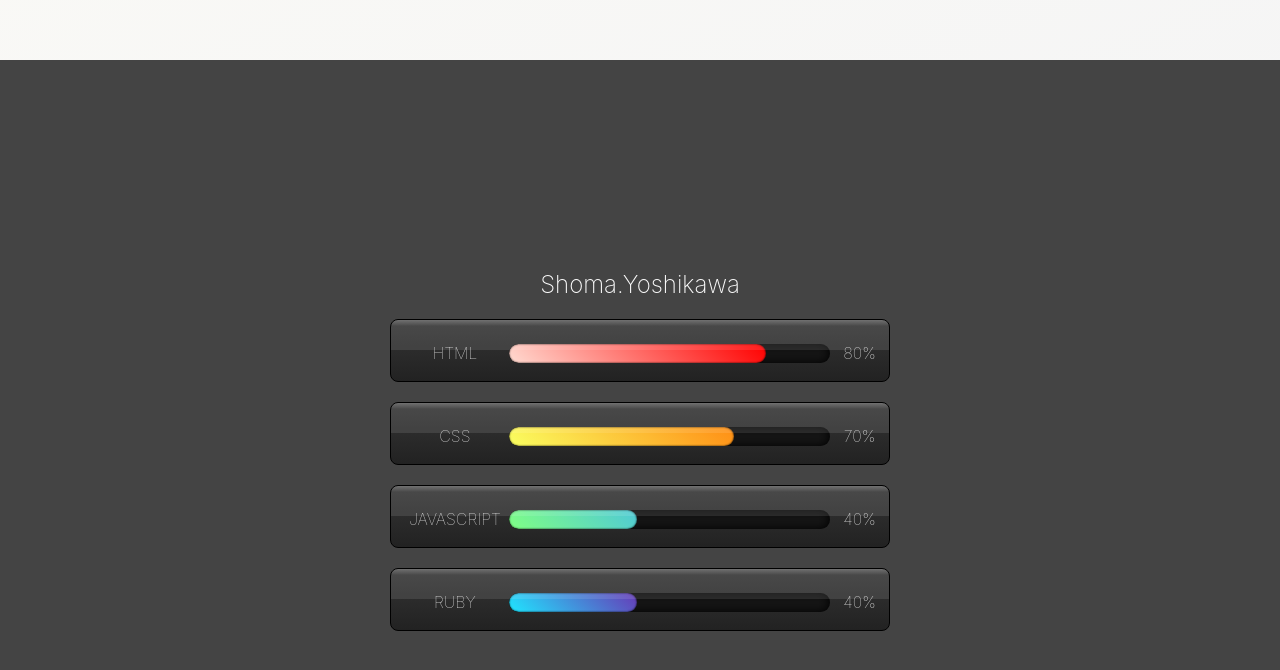
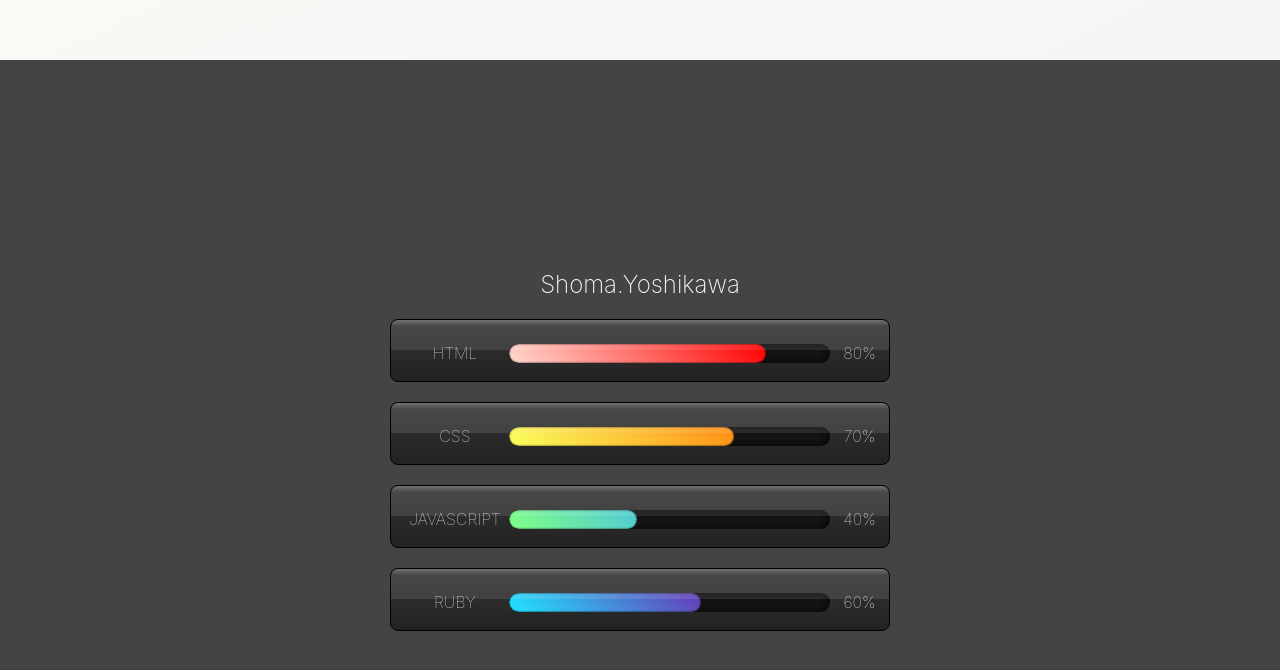
Before and after one commit to yoshio-the-end/portfolio, a React (Create React App) app: page / in a window 1280 px wide. Shown: the part 740-1410 px from the top of the page. Built offline with nearby package versions, Linux system fonts and the light colour scheme.

Commit message:
add_smooth_scroll

```diff
--- a/package.json
+++ b/package.json
@@ -6,10 +6,12 @@
     "@testing-library/jest-dom": "^4.2.4",
     "@testing-library/react": "^9.4.0",
     "@testing-library/user-event": "^7.2.1",
+    "@types/react-scroll": "^1.5.4",
     "react": "^16.12.0",
     "react-dom": "^16.12.0",
     "react-router-dom": "^5.1.2",
-    "react-scripts": "3.3.0"
+    "react-scripts": "3.3.0",
+    "react-scroll": "^1.7.14"
   },
   "scripts": {
     "start": "react-scripts start",
--- a/src/components/Header.js
+++ b/src/components/Header.js
@@ -7,6 +7,7 @@ export default class Header extends React.Component {
     super(props);
   }
   render() {
+
     let navList = [
       <ul className="header__nav">
         <li className="header__nav__list">
--- a/src/components/Main.js
+++ b/src/components/Main.js
@@ -9,6 +9,7 @@ export default class Main extends React.Component {
     super(props);
   }
   render() {
+
     return (
       <div className="main-container">
         <Section01 />
--- a/src/components/Section02.js
+++ b/src/components/Section02.js
@@ -10,7 +10,7 @@ export default class Section02 extends React.Component {
     const html = {title:"html",par:"80%"};
     const css = {title:"css",par:"70%"};
     const js = {title:"javascript",par:"40%"};
-    const rb = {title:"ruby",par:"40%"};
+    const rb = {title:"ruby",par:"60%"};
 
     return (
       <div id="section02" className="section02">
--- a/src/components/Title.js
+++ b/src/components/Title.js
@@ -1,13 +1,19 @@
 import React from 'react';
 import '../App.scss';
+import {animateScroll as scroll } from 'react-scroll';
 
 export default class Title extends React.Component {
   constructor(props) {
     super(props);
   }
+
+  scrollToTop=()=>{
+    scroll.scrollToTop();
+  };
+
   render() {
     return (
-      <a href="/" className="header__title">S.yoshikawa</a>
+      <p onClick={this.scrollToTop} className="header__title">S.yoshikawa</p>
     )
   }
 }
--- a/src/css/main.scss
+++ b/src/css/main.scss
@@ -108,7 +108,7 @@
           border-radius: 10px;
           background-color: #fafafa;
           box-shadow: inset 0 0 2px #000;
-          animation: animate 2s ease-in-out forwards;
+          animation: animate 1s ease-in-out forwards;
         }
       }
     }
```
Also changed, not shown: 1 other file (tests, documents, lock files or other folders).
